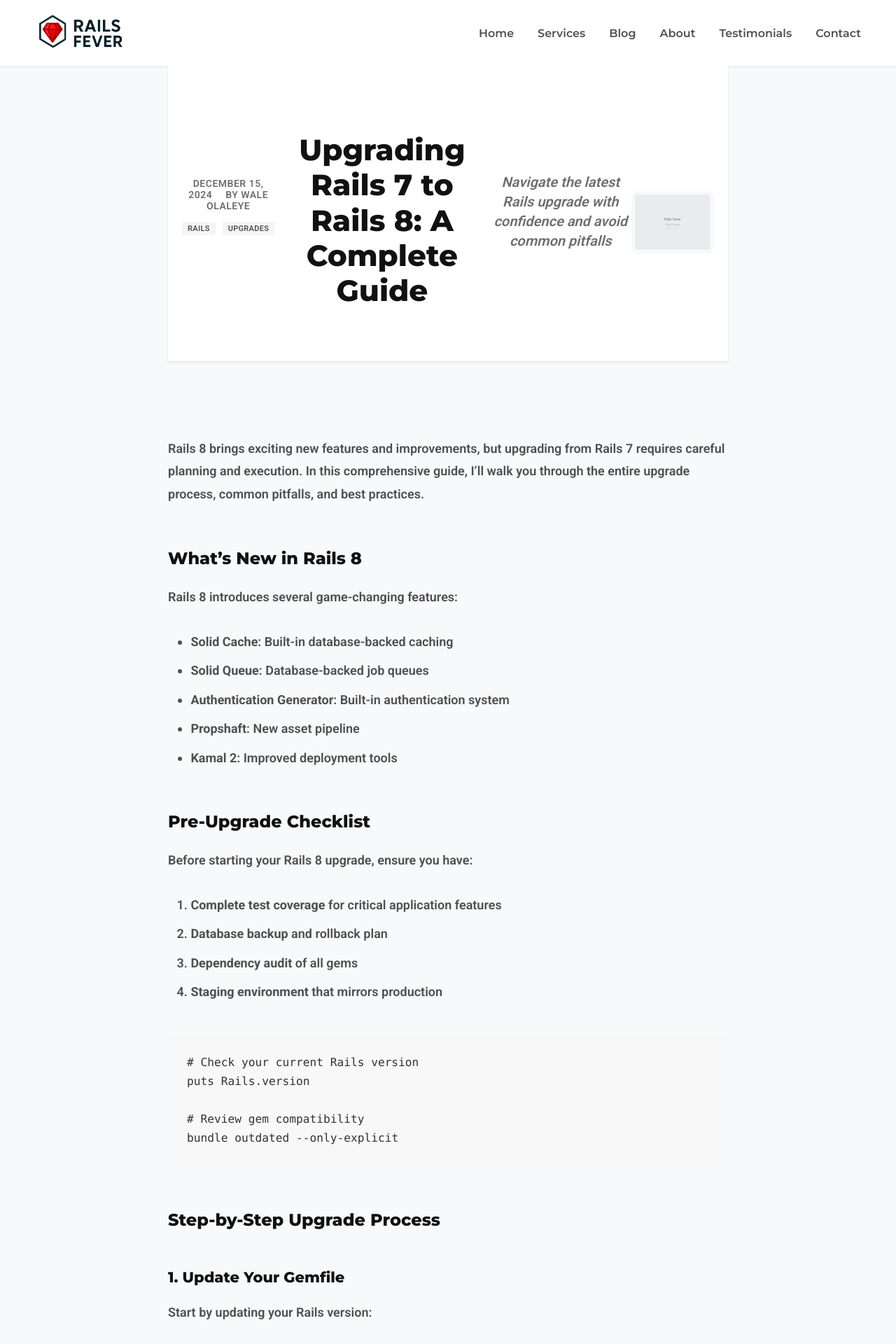
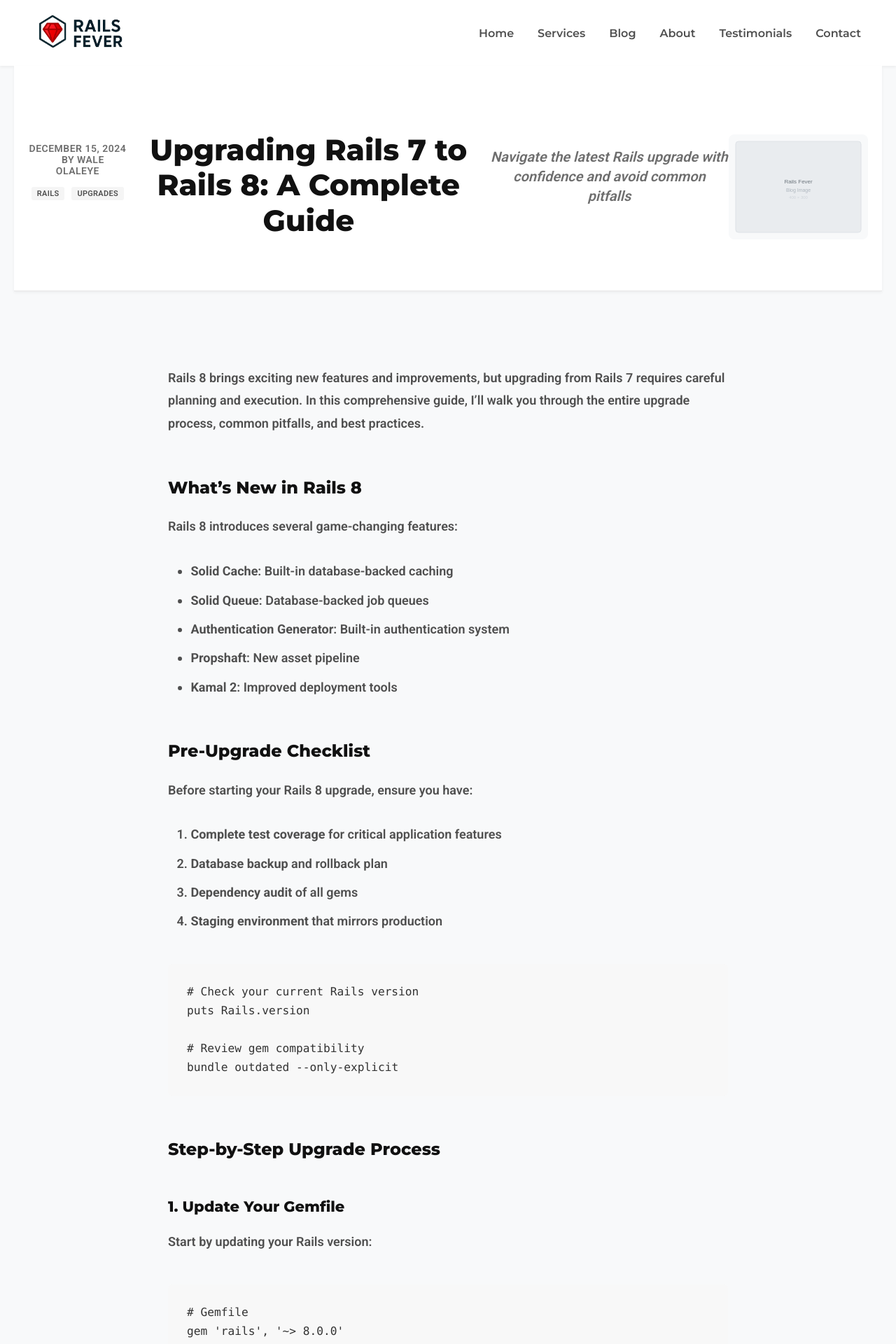
Before and after one commit to waleo/railsfever-05-2025, a Jekyll site: the page built from _posts/2024-12-15-upgrading-rails-7-to-8.md, in a window 1280 px wide. Shown: the top 1920 px of the page at 70% size. Built offline with Jekyll 4.4.1, drawn with Linux system fonts in a browser that asks for light colours.

Commit message:
Style sample images. Increase blog post header width

```diff
--- a/_sass/_blog.scss
+++ b/_sass/_blog.scss
@@ -58,23 +58,53 @@
   flex-shrink: 0;
   width: 200px;
   height: 150px;
+  position: relative;
   overflow: hidden;
   border-radius: $border-radius-medium;
+  background: linear-gradient(135deg, #f8f9fa, #e9ecef);
 
   @media (max-width: #{$breakpoint-tablet}) {
     width: 100%;
     height: 200px;
   }
 
-  img {
+  img, picture {
     width: 100%;
     height: 100%;
+  }
+
+  img {
     object-fit: cover;
     transition: transform 0.3s ease;
+    display: block;
   }
 
   a:hover img {
     transform: scale(1.02);
+  }
+
+  // Placeholder for missing images
+  &:before {
+    content: '📄';
+    position: absolute;
+    top: 50%;
+    left: 50%;
+    transform: translate(-50%, -50%);
+    font-size: 24px;
+    z-index: 1;
+    opacity: 0.5;
+  }
+
+  &.image-failed:before {
+    opacity: 1;
+  }
+
+  // Style for failed images
+  &.image-failed {
+    display: flex;
+    align-items: center;
+    justify-content: center;
+    background: linear-gradient(135deg, #f0f0f0, #e0e0e0);
   }
 }
 
@@ -259,9 +289,7 @@
 
 /* Individual Blog Post */
 .blog-post {
-  max-width: 800px;
   margin: 0 auto;
-  padding: 0 $padding-small;
 }
 
 .post-header {
@@ -269,6 +297,21 @@
   margin-bottom: $padding-large;
   padding: $padding-large $padding-small;
   border-bottom: 1px solid #e8e8e8;
+  max-width: 1200px;
+  margin-left: auto;
+  margin-right: auto;
+
+  @media (max-width: #{$breakpoint-tablet}) {
+    padding: $padding-medium $padding-small;
+  }
+}
+
+.post-content, .post-footer, .post-navigation, .back-to-blog {
+  max-width: 800px;
+  margin-left: auto;
+  margin-right: auto;
+  padding-left: $padding-small;
+  padding-right: $padding-small;
 }
 
 .post-meta {
```
